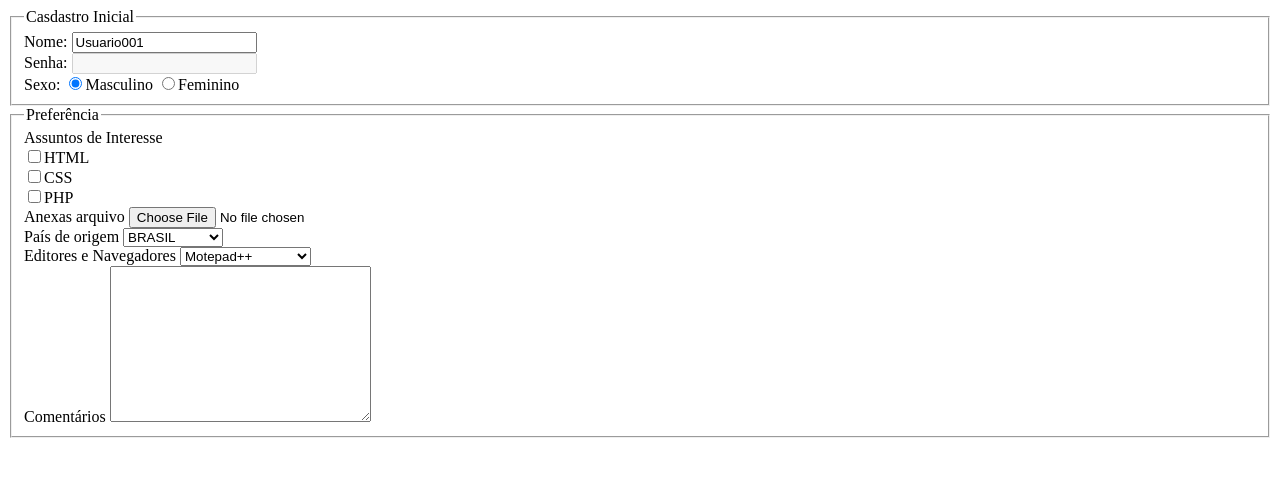
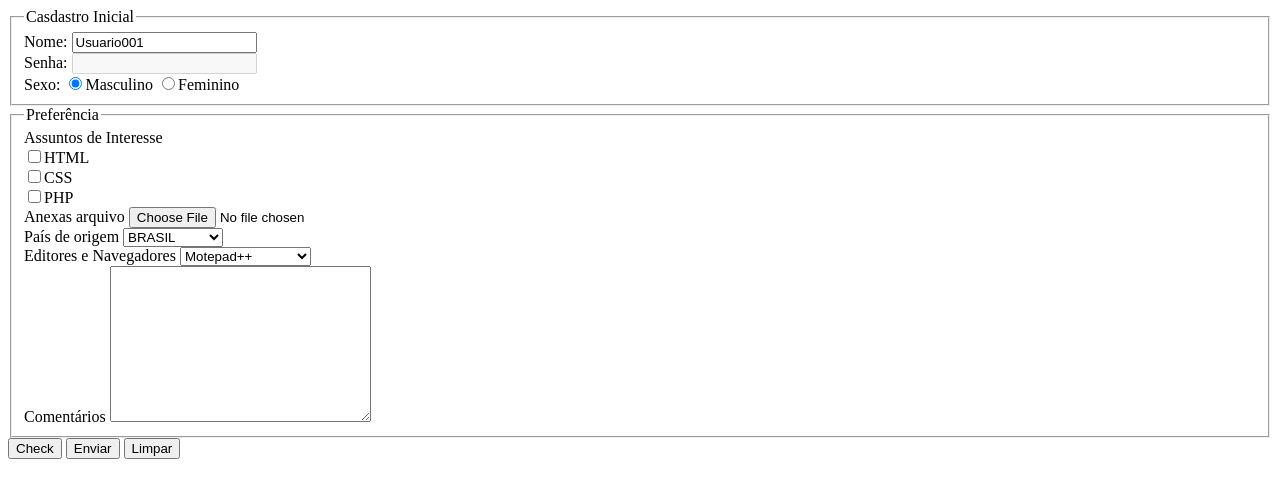
Before and after one commit to wmfinamore/DesignResponsivo, a plain HTML site: page capitulo2/formularios.html in a window 1280 px wide. Drawn offline with Linux system fonts and the light colour scheme.

Commit message:
Outros exmplos de elementos de formulários

```diff
--- a/capitulo2/formularios.html
+++ b/capitulo2/formularios.html
@@ -12,7 +12,7 @@
         <fieldset>
             <legend>Casdastro Inicial</legend>
             <label for="nome">Nome:</label>
-            <input id="nome" type="text" value="Usuario001" readonly="readonly" />
+            <input id="nome" type="text" value="Usuario001" readonly="readonly" tabindex="1" />
             <br />
 
             <label for="senha">Senha:</label>
@@ -59,10 +59,12 @@
             <label for="comentarios">Comentários</label>
             <textarea name="comentarios" id="comentarios" cols="30" rows="10"></textarea>
 
-
             <br />
         </fieldset>
 
+        <input type="button" value="Check" />
+        <input type="submit" value="Enviar" />
+        <input type="reset" value="Limpar"/>
     </form>
 </body>
 </html>
```
